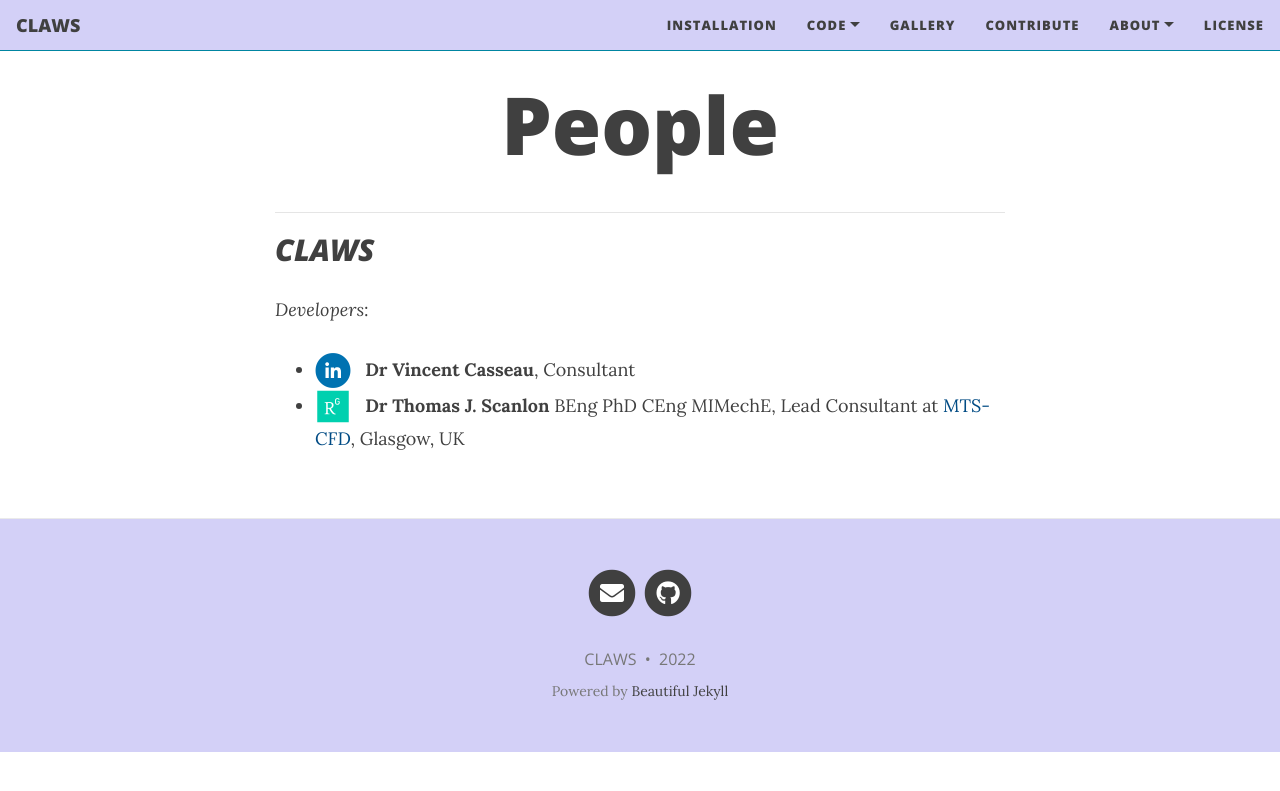
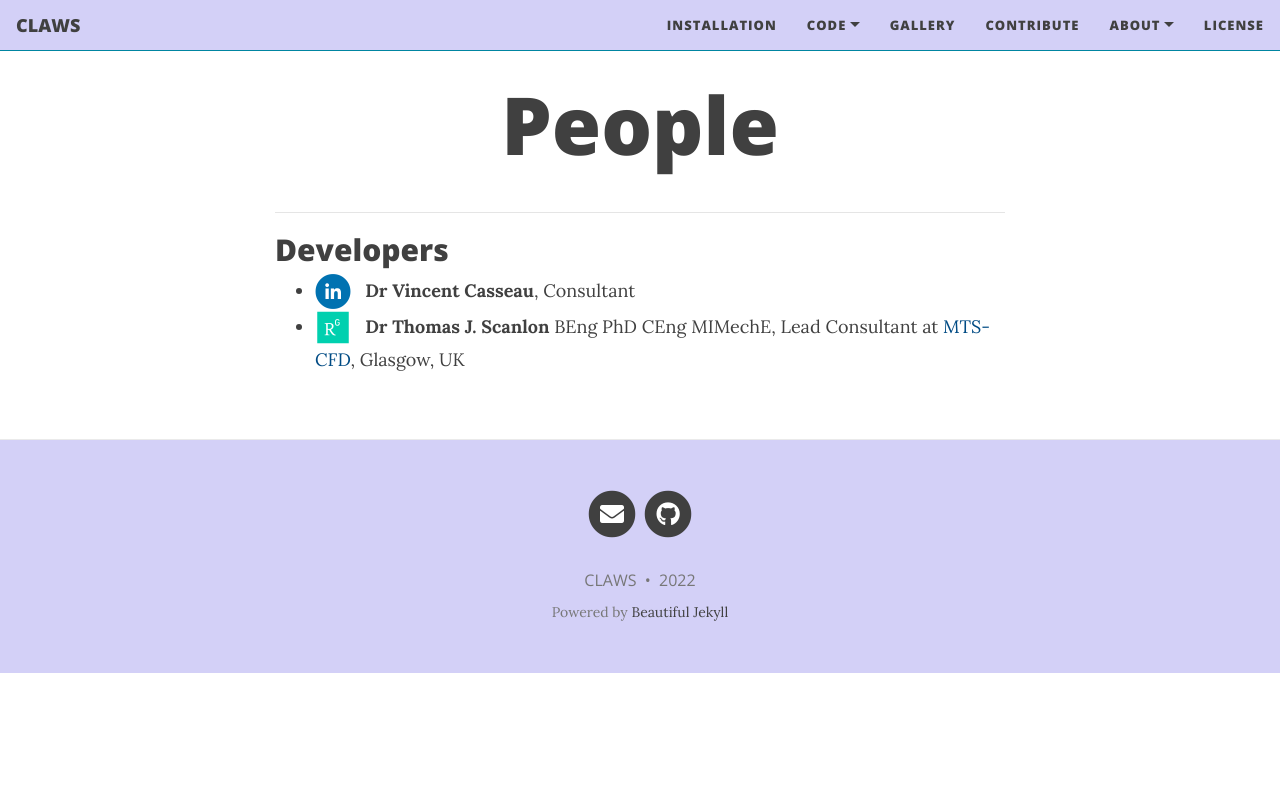
Before and after one commit to claws-scot/claws-scot.github.io, a Jekyll site: the page built from people.md, in a window 1280 px wide. Shown: the top 791 px of the page. Built offline with Jekyll 4.4.1, drawn with Linux system fonts in a browser that asks for light colours; nearby versions of some CDN libraries.

Commit message:
Editing web pages

```diff
--- a/people.md
+++ b/people.md
@@ -36,8 +36,7 @@ nav-short: true
 <!--</script>-->
 
 ---
-## _CLAWS_
-_Developers_:
+## Developers
 * <a style="text-decoration: none" href="https://uk.linkedin.com/in/vincentcasseau" target="_blank">
     <span class="fa-stack" aria-hidden="true">
       <i class="fas fa-circle fa-stack-2x" style='color:#0072B1'></i>
```
